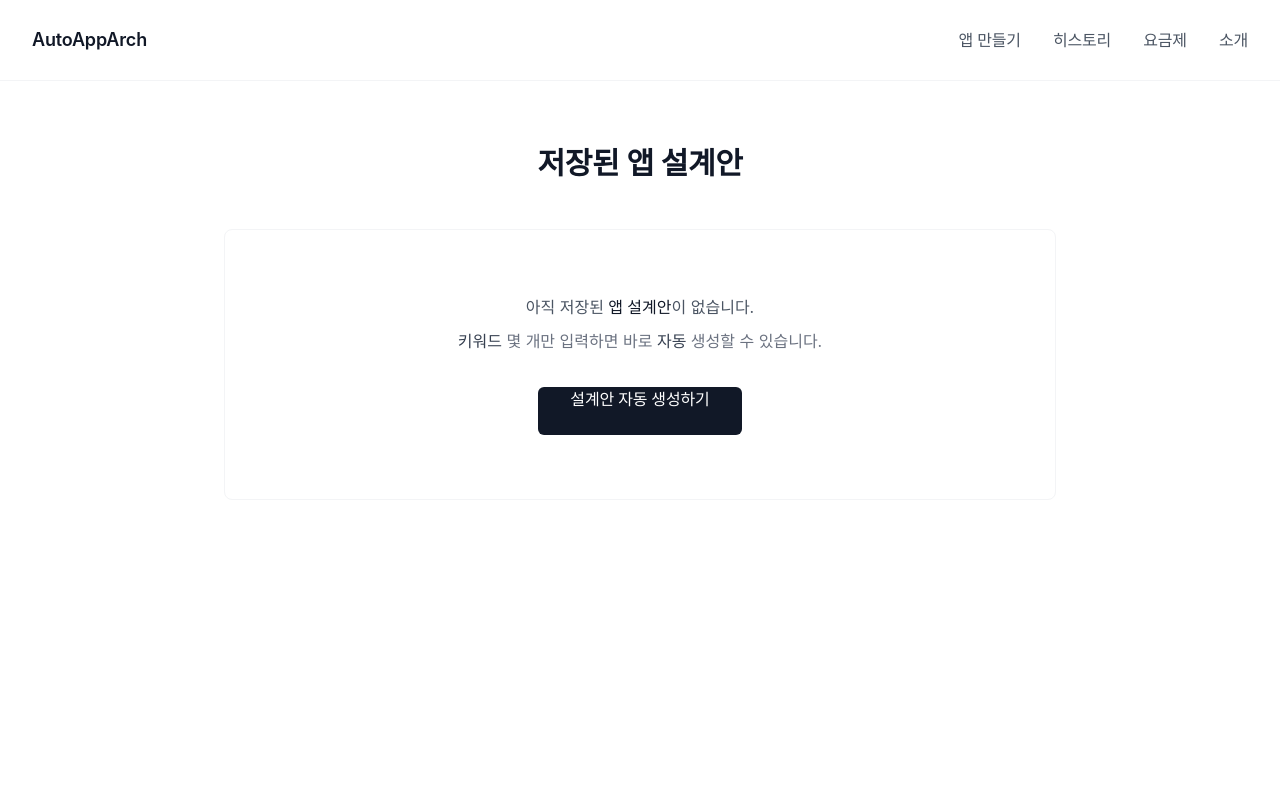
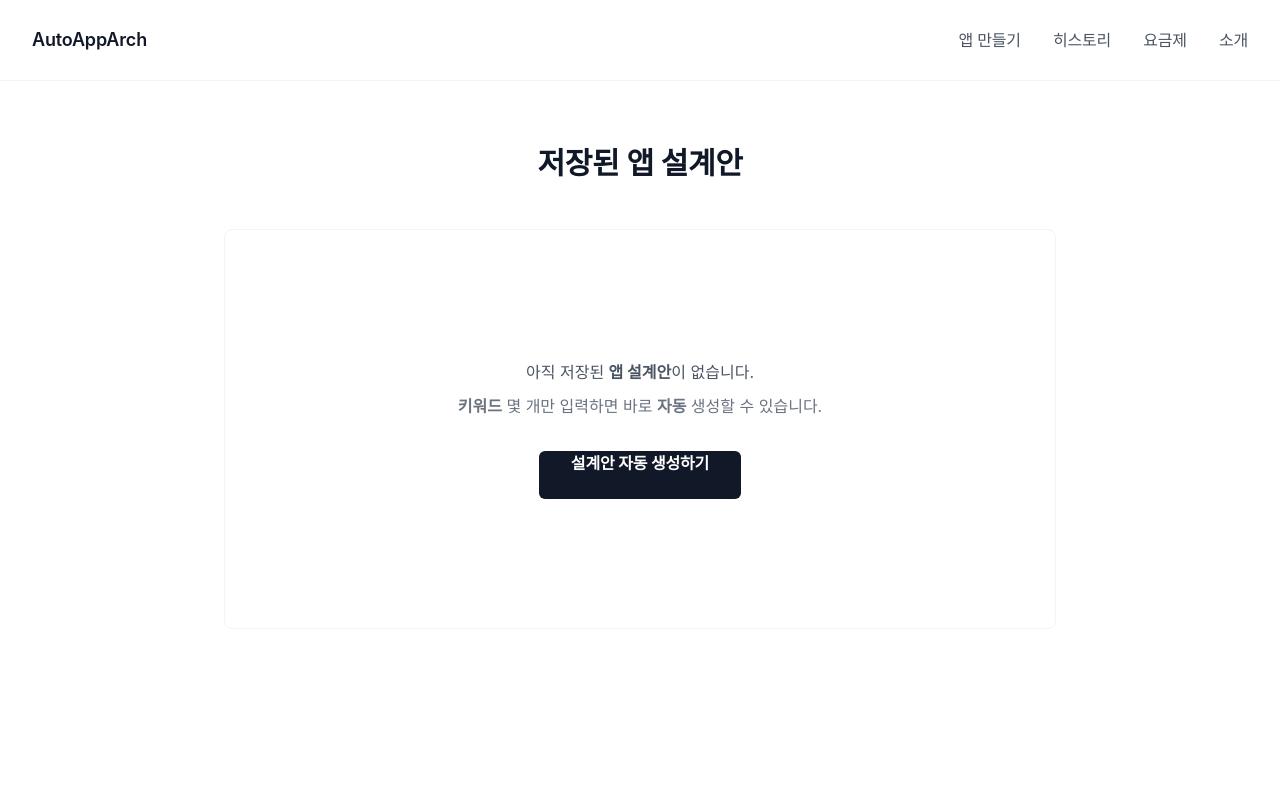
Before and after one commit to Christina0922/AutoAppArch, a Next.js app: page /history in a window 1280 px wide. Shown: the top 800 px of the page. Built offline with nearby package versions, Linux system fonts and the light colour scheme.

Commit message:
Center align empty state content in history page

```diff
--- a/app/(product)/history/page.tsx
+++ b/app/(product)/history/page.tsx
@@ -43,18 +43,18 @@ export default function HistoryPage() {
         저장된 <span className="font-bold">앱 설계안</span>
       </h1>
       {plans.length === 0 ? (
-        <div className="bg-white rounded-lg border border-gray-100 p-16 text-center">
-          <p className="text-base text-gray-600 mb-2 leading-relaxed">
-            아직 저장된 <span className="font-medium text-gray-900">앱 설계안</span>이 없습니다.
+        <div className="bg-white rounded-lg border border-gray-100 p-16 flex flex-col items-center justify-center min-h-[400px]">
+          <p className="text-base text-gray-600 mb-2 leading-relaxed text-center">
+            아직 저장된 <span className="font-bold">앱 설계안</span>이 없습니다.
           </p>
-          <p className="text-base text-gray-500 mb-8 leading-relaxed">
-            <span className="font-medium text-gray-700">키워드</span> 몇 개만 입력하면 바로 <span className="font-medium text-gray-700">자동</span> 생성할 수 있습니다.
+          <p className="text-base text-gray-500 mb-8 leading-relaxed text-center">
+            <span className="font-bold">키워드</span> 몇 개만 입력하면 바로 <span className="font-bold">자동</span> 생성할 수 있습니다.
           </p>
           <Link
             href="/app"
             className="inline-block h-12 px-8 bg-gray-900 text-white text-base font-medium rounded-md hover:bg-gray-800 transition-colors tracking-tight"
           >
-            설계안 자동 생성하기
+            <span className="font-bold">설계안 자동 생성하기</span>
           </Link>
         </div>
       ) : (
```
